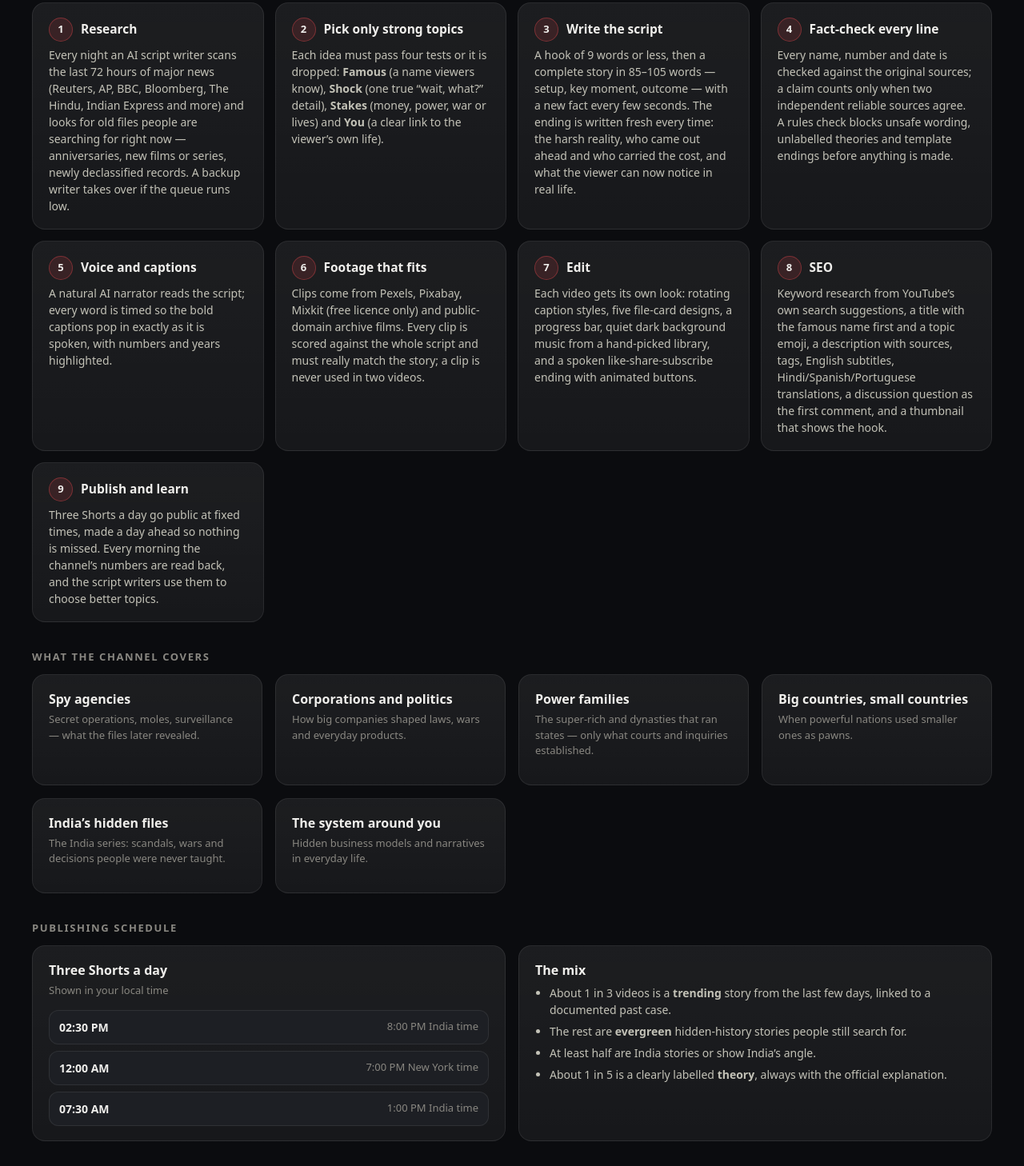
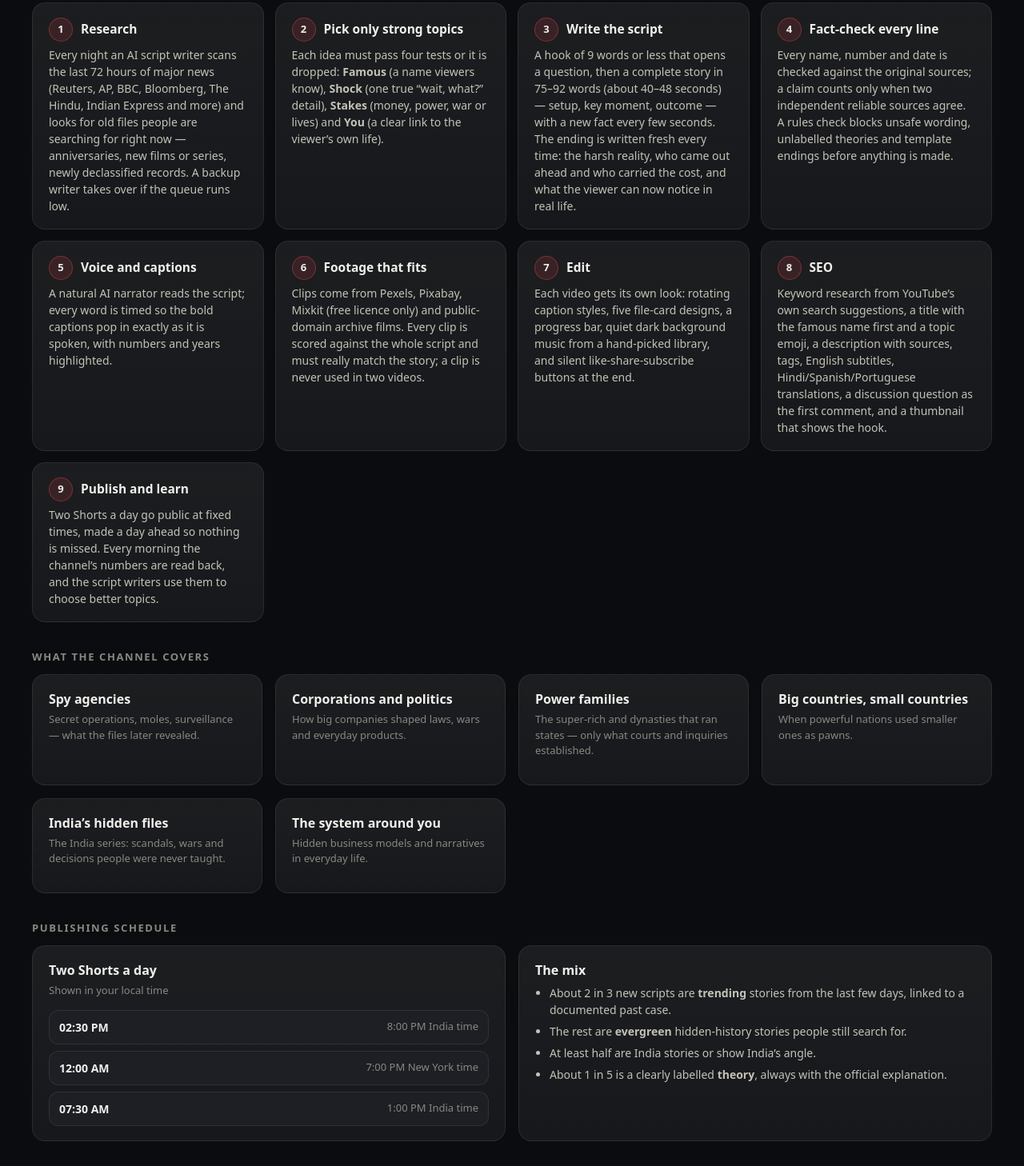
Before and after one commit to KapilFukte/curiosity-byte-dashboard, a plain HTML site: page info.html in a window 1280 px wide. Shown: the part 380-1838 px from the top of the page at 80% size. Drawn offline with Linux system fonts and the light colour scheme.

Commit message:
Two Shorts a day, shorter videos, silent end buttons

```diff
--- a/assets/app.js
+++ b/assets/app.js
@@ -251,7 +251,7 @@ function queue(dash) {
   const q = dash?.queue;
   if (!q) return ($("queue").innerHTML = '<p class="empty">Waiting for data.</p>');
   const chip = (l, n) => `<span class="chip"><b>${fmt(n)}</b> ${l}</span>`;
-  $("queue").innerHTML = `<div class="kpi"><div class="value">${fmt(q.total)}</div><div class="note">scripts ready · about ${fmt1(q.days_of_videos)} days of videos at 3 a day</div></div>
+  $("queue").innerHTML = `<div class="kpi"><div class="value">${fmt(q.total)}</div><div class="note">scripts ready · about ${fmt1(q.days_of_videos)} days of videos at 2 a day</div></div>
     <div class="chips">${chip("trending", q.trending)}${chip("evergreen", q.evergreen)}${chip("India", q.india)}${chip("world", q.world)}${chip("declassified", q.declassified)}${chip("theory", q.theory)}</div>`;
 }
 
--- a/info.html
+++ b/info.html
@@ -33,13 +33,13 @@
     <div class="steps">
       <div class="card step"><h3>Research</h3><p>Every night an AI script writer scans the last 72 hours of major news (Reuters, AP, BBC, Bloomberg, The Hindu, Indian Express and more) and looks for old files people are searching for right now — anniversaries, new films or series, newly declassified records. A backup writer takes over if the queue runs low.</p></div>
       <div class="card step"><h3>Pick only strong topics</h3><p>Each idea must pass four tests or it is dropped: <b>Famous</b> (a name viewers know), <b>Shock</b> (one true “wait, what?” detail), <b>Stakes</b> (money, power, war or lives) and <b>You</b> (a clear link to the viewer’s own life).</p></div>
-      <div class="card step"><h3>Write the script</h3><p>A hook of 9 words or less, then a complete story in 85–105 words — setup, key moment, outcome — with a new fact every few seconds. The ending is written fresh every time: the harsh reality, who came out ahead and who carried the cost, and what the viewer can now notice in real life.</p></div>
+      <div class="card step"><h3>Write the script</h3><p>A hook of 9 words or less that opens a question, then a complete story in 75–92 words (about 40–48 seconds) — setup, key moment, outcome — with a new fact every few seconds. The ending is written fresh every time: the harsh reality, who came out ahead and who carried the cost, and what the viewer can now notice in real life.</p></div>
       <div class="card step"><h3>Fact-check every line</h3><p>Every name, number and date is checked against the original sources; a claim counts only when two independent reliable sources agree. A rules check blocks unsafe wording, unlabelled theories and template endings before anything is made.</p></div>
       <div class="card step"><h3>Voice and captions</h3><p>A natural AI narrator reads the script; every word is timed so the bold captions pop in exactly as it is spoken, with numbers and years highlighted.</p></div>
       <div class="card step"><h3>Footage that fits</h3><p>Clips come from Pexels, Pixabay, Mixkit (free licence only) and public-domain archive films. Every clip is scored against the whole script and must really match the story; a clip is never used in two videos.</p></div>
-      <div class="card step"><h3>Edit</h3><p>Each video gets its own look: rotating caption styles, five file-card designs, a progress bar, quiet dark background music from a hand-picked library, and a spoken like-share-subscribe ending with animated buttons.</p></div>
+      <div class="card step"><h3>Edit</h3><p>Each video gets its own look: rotating caption styles, five file-card designs, a progress bar, quiet dark background music from a hand-picked library, and silent like-share-subscribe buttons at the end.</p></div>
       <div class="card step"><h3>SEO</h3><p>Keyword research from YouTube’s own search suggestions, a title with the famous name first and a topic emoji, a description with sources, tags, English subtitles, Hindi/Spanish/Portuguese translations, a discussion question as the first comment, and a thumbnail that shows the hook.</p></div>
-      <div class="card step"><h3>Publish and learn</h3><p>Three Shorts a day go public at fixed times, made a day ahead so nothing is missed. Every morning the channel’s numbers are read back, and the script writers use them to choose better topics.</p></div>
+      <div class="card step"><h3>Publish and learn</h3><p>Two Shorts a day go public at fixed times, made a day ahead so nothing is missed. Every morning the channel’s numbers are read back, and the script writers use them to choose better topics.</p></div>
     </div>
 
     <h3 class="section-title">What the channel covers</h3>
@@ -55,14 +55,14 @@
     <h3 class="section-title">Publishing schedule</h3>
     <div class="grid two">
       <div class="card">
-        <h2>Three Shorts a day</h2>
+        <h2>Two Shorts a day</h2>
         <p class="sub">Shown in your local time</p>
         <div class="slots" id="slots"></div>
       </div>
       <div class="card">
         <h2>The mix</h2>
         <ul>
-          <li>About 1 in 3 videos is a <b>trending</b> story from the last few days, linked to a documented past case.</li>
+          <li>About 2 in 3 new scripts are <b>trending</b> stories from the last few days, linked to a documented past case.</li>
           <li>The rest are <b>evergreen</b> hidden-history stories people still search for.</li>
           <li>At least half are India stories or show India’s angle.</li>
           <li>About 1 in 5 is a clearly labelled <b>theory</b>, always with the official explanation.</li>
```
